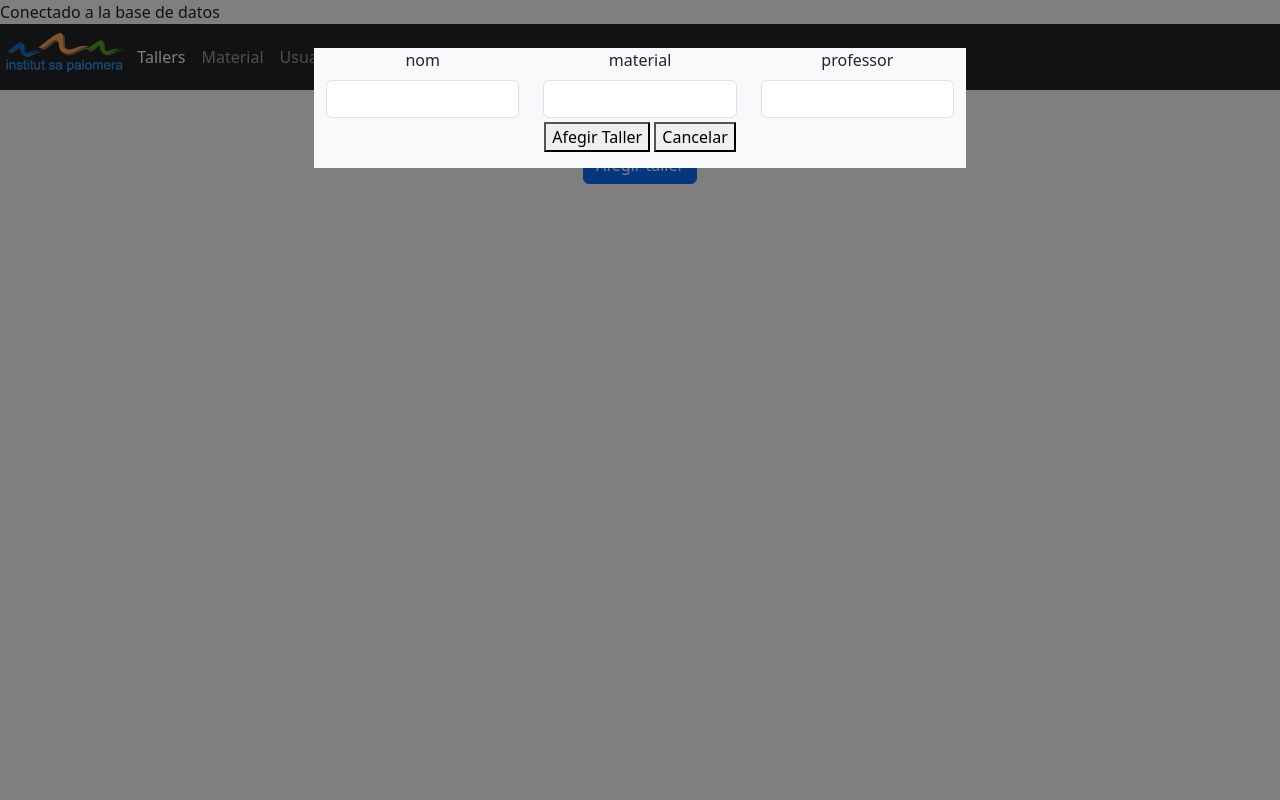
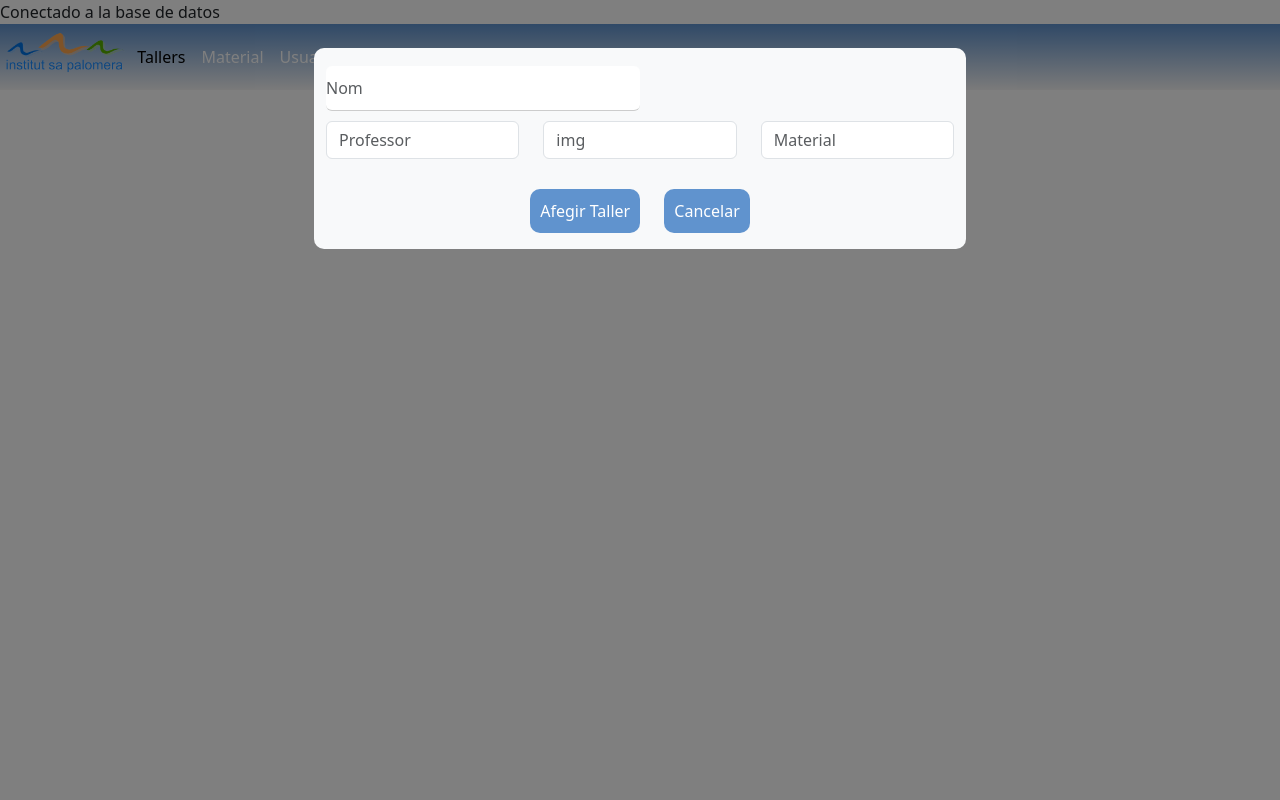
Before and after one commit to SergiSanahuja/pt2, a PHP site: page /Controller/home.php in a window 1280 px wide, after a click on "Afegir taller". Run offline with PHP 8.4, Linux system fonts and the light colour scheme.

Commit message:
Cambios en css

```diff
--- a/Assets/css/grups.style.css
+++ b/Assets/css/grups.style.css
@@ -1,4 +1,8 @@
 .navbar{
-    background: linear-gradient(#6093CE,rgba(0, 0, 0, 0.226)) ;
+    background: linear-gradient(#6093CE,rgba(0, 0, 0, 0.034)) ;
+}
 
+
+.nav-link {
+    color: white;
 }
--- a/Assets/css/home.style.css
+++ b/Assets/css/home.style.css
@@ -0,0 +1,50 @@
+.navbar{
+    background: linear-gradient(#6093CE,rgba(0, 0, 0, 0.034)) ;
+}
+
+.nav-link {
+    color: white;
+}
+
+
+#divForm{
+    display: none;
+
+
+}
+
+.btn_Afegir_Taller{
+    margin-top: 10px;
+    margin-bottom: 10px;
+    margin-left: 10px;
+    margin-right: 10px;
+    background-color: #6093CE;
+    color: white;
+    border-radius: 10px;
+    border: none;
+    padding: 10px;
+    font-size: 1rem;
+    cursor: pointer;
+}
+
+#nom {
+    width: 50%;
+    box-sizing: border-box;
+    border: none;
+    border-bottom: 1px solid #ccc;
+    font-size: 16px;
+    padding: 10px 0;
+    transition: border-color 0.3s;
+    margin-top: 10px;
+    margin-bottom: 10px;
+
+}
+
+#nom:active {
+    outline: none;
+}
+
+
+#form{
+    border-radius: 10px;
+}
--- a/Assets/css/material.style.css
+++ b/Assets/css/material.style.css
@@ -1,4 +1,8 @@
 .navbar{
-    background: linear-gradient(#6093CE,rgba(0, 0, 0, 0.226)) ;
+    background: linear-gradient(#6093CE,rgba(0, 0, 0, 0.034)) ;
+}
 
+
+.nav-link {
+    color: white;
 }
--- a/View/grups.vista.html
+++ b/View/grups.vista.html
@@ -40,6 +40,8 @@
         <div class="col-12 text-center-md text-center">
             <h1>Grups</h1>
 
+
+
         </div>
       </div>
     </div>
--- a/View/home.vista.html
+++ b/View/home.vista.html
@@ -19,7 +19,7 @@
 </head>
 <body>
     <div class="container-12">
-        <nav class="navbar navbar-expand-lg navbar-dark bg-dark">
+        <nav class="navbar navbar-expand-lg ">
         <img src="../Assets/img/logo.png" alt="logo" width="auto" height="50">
             <button class="navbar-toggler" data-bs-toggle="collapse" data-bs-target="#navbarText">
                 <span class="navbar-toggler-icon"></span>
@@ -48,26 +48,29 @@
                 <!-- btn para insertar talleres -->
                 <button type="button" class="btn btn-primary" data-bs-toggle="modal" id="afegirForm" data-bs-target="#modalTaller">Afegir taller</button>
 
-                <div class="modal bg-opacity-50 bg-black" id="divForm" style="display: none;">
-
-                  <div class="row justify-content-center mt-5">
+                <div class="modal bg-opacity-50 bg-black" id="divForm">
+                  <div class="row justify-content-center mt-5 " id="container">
                       <form class=" w-50 bg-light" id="form">
-                          <div class="row mb-1">
-                              <div class="col">
-                                  <label class="form-label" for="nom">nom</label>
-                                  <input class="form-control" type="text" id="nom">
+                          <div class="row mb-1 mt-2">
+                              <div class="col-12">
+                                  <!-- <label class="form-label" for="nom">nom</label> -->
+                                  <input class="form-control" type="text" id="nom" aria-label="Nom del tallaer" placeholder="Nom">
+                              </div>
+                              <div class="col mb-3">
+                                  <!-- <label class="form-label" for="professor">professor</label> -->
+                                  <input class="form-control" type="text" id="professor" aria-label="Nom del professor responsable" placeholder="Professor">
+                              </div>
+                              <div class="col mb-3">
+                                  <!-- <label class="form-label" for="professor">professor</label> -->
+                                  <input class="form-control" type="text" id="img" aria-label="Imatge del taller" placeholder="img">
                               </div>
                               <div class="col">
-                                  <label class="form-label" for="material">material</label>
-                                  <input class="form-control" type="text" id="material">
-                              </div>
-                              <div class="col">
-                                  <label class="form-label" for="professor">professor</label>
-                                  <input class="form-control" type="text" id="professor">
+                                  <!-- <label class="form-label" for="material">material</label> -->
+                                  <input class="form-control" type="text" id="material" aria-label="Material" placeholder="Material">
                               </div>
                           </div>
-                          <button class="mb-3" type="button" id="afegirFactura">Afegir Taller</button>
-                          <button class="mb-3" type="button" id="cancelar">Cancelar</button>
+                          <button class="mb-3 btn_Afegir_Taller" type="button" id="afegirFactura">Afegir Taller</button>
+                          <button class="mb-3 btn_Afegir_Taller" type="button" id="cancelar">Cancelar</button>
                       </form>
                   </div>
               </div>
```
Also changed, not shown: View/material.vista.html (+30 -2 lines).
